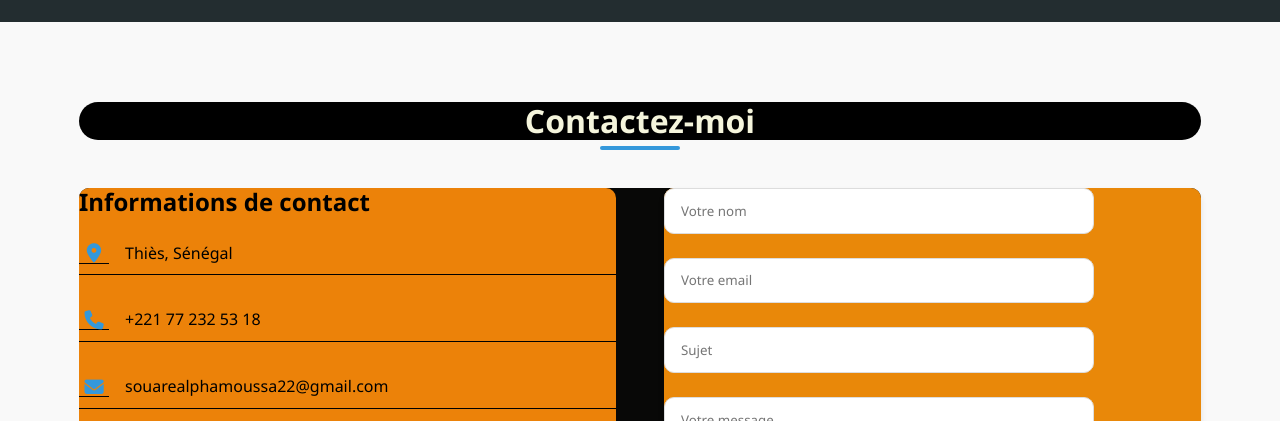
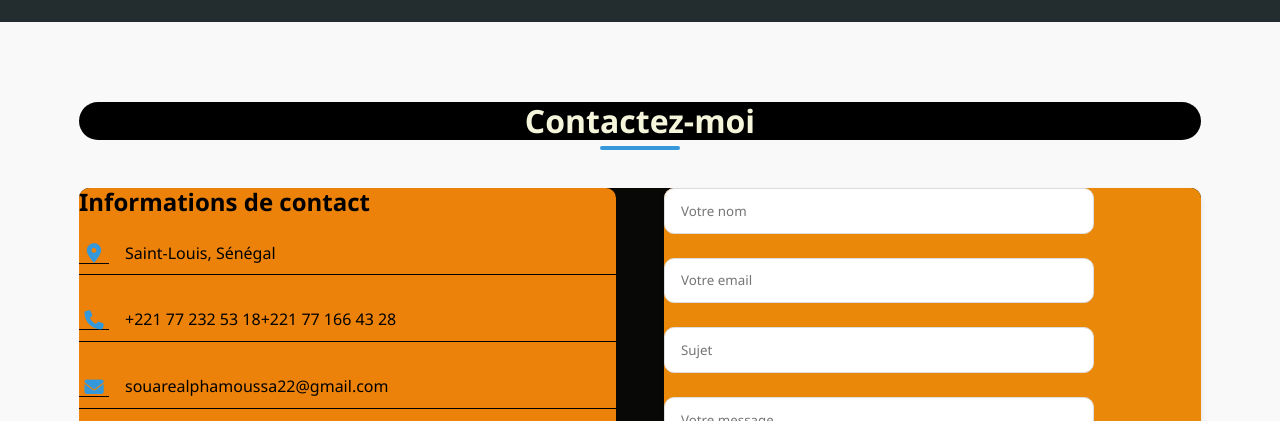
Before and after one commit to eraousam/portfolio, a plain HTML site: page index.html in a window 1280 px wide. Shown: the part 4019-4440 px from the top of the page. Drawn offline with Linux system fonts and the light colour scheme.

```diff
--- a/index.html
+++ b/index.html
@@ -3,7 +3,7 @@
 <head>
     <meta charset="UTF-8">
     <meta name="viewport" content="width=device-width, initial-scale=1.0">
-    <title>Portfolio-AMS</title>
+    <title>Mon_Portfolio</title>
     <link rel="stylesheet" href="style.css">
     <link rel="stylesheet" href="https://cdnjs.cloudflare.com/ajax/libs/font-awesome/6.4.0/css/all.min.css">
 </head>
@@ -339,11 +339,12 @@
                     <h3>Informations de contact</h3>
                     <div class="info-item">
                         <i class="fas fa-map-marker-alt"></i>
-                        <span>Thiès, Sénégal</span>
+                        <span>Saint-Louis, Sénégal</span>
                     </div>
                     <div class="info-item">
                         <i class="fas fa-phone"></i>
                         <span>+221 77 232 53 18</span>
+                        <span>+221 77 166 43 28</span>
                     </div>
                     <div class="info-item">
                         <i class="fas fa-envelope"></i>
```
